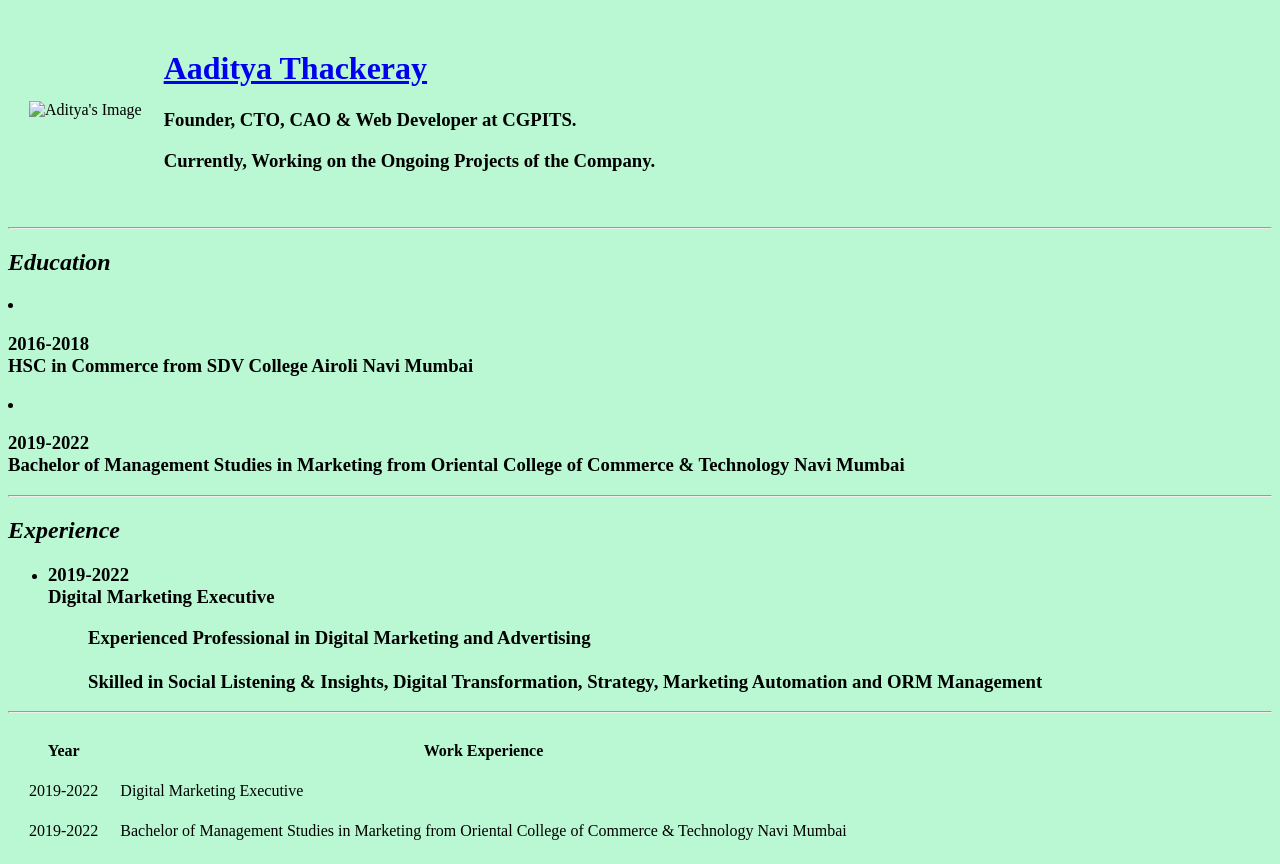
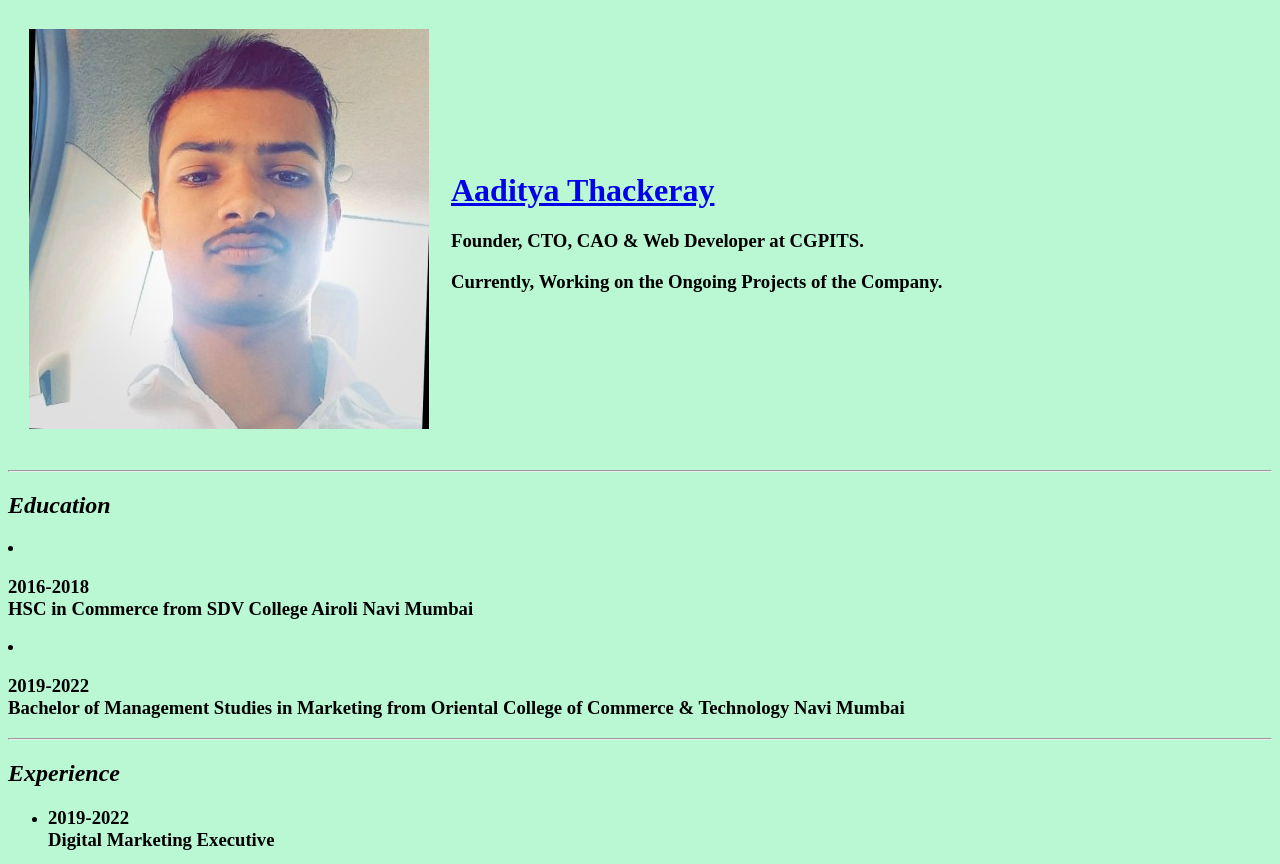
Before and after one commit to aadityathackeray/mywebsite, a plain HTML site: page index.html in a window 1280 px wide. Shown: the top 864 px of the page. Drawn offline with Linux system fonts and the light colour scheme.

Commit message:
Updated image link

```diff
--- a/index.html
+++ b/index.html
@@ -10,7 +10,7 @@
 
   <table cellspacing="20">
     <tr>
-      <td><img src="images\adityaimage.jpg
+      <td><img src="adityaimage.jpg
   " alt="Aditya's Image"></td>
       <td>
         <h1><strong><a href="https://www.entrepreneur.com/" target="_blank">Aaditya Thackeray</a></strong></h1>
```
